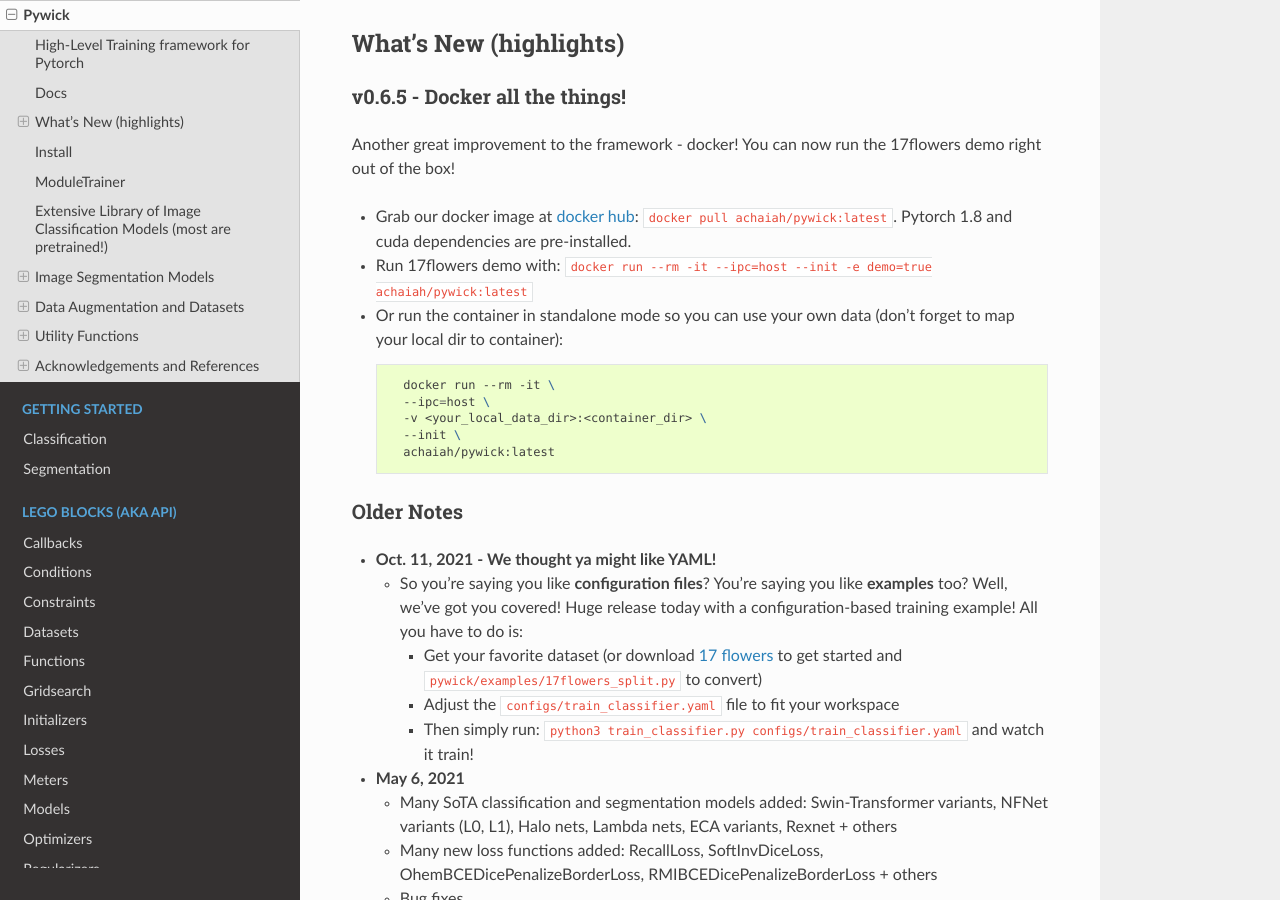
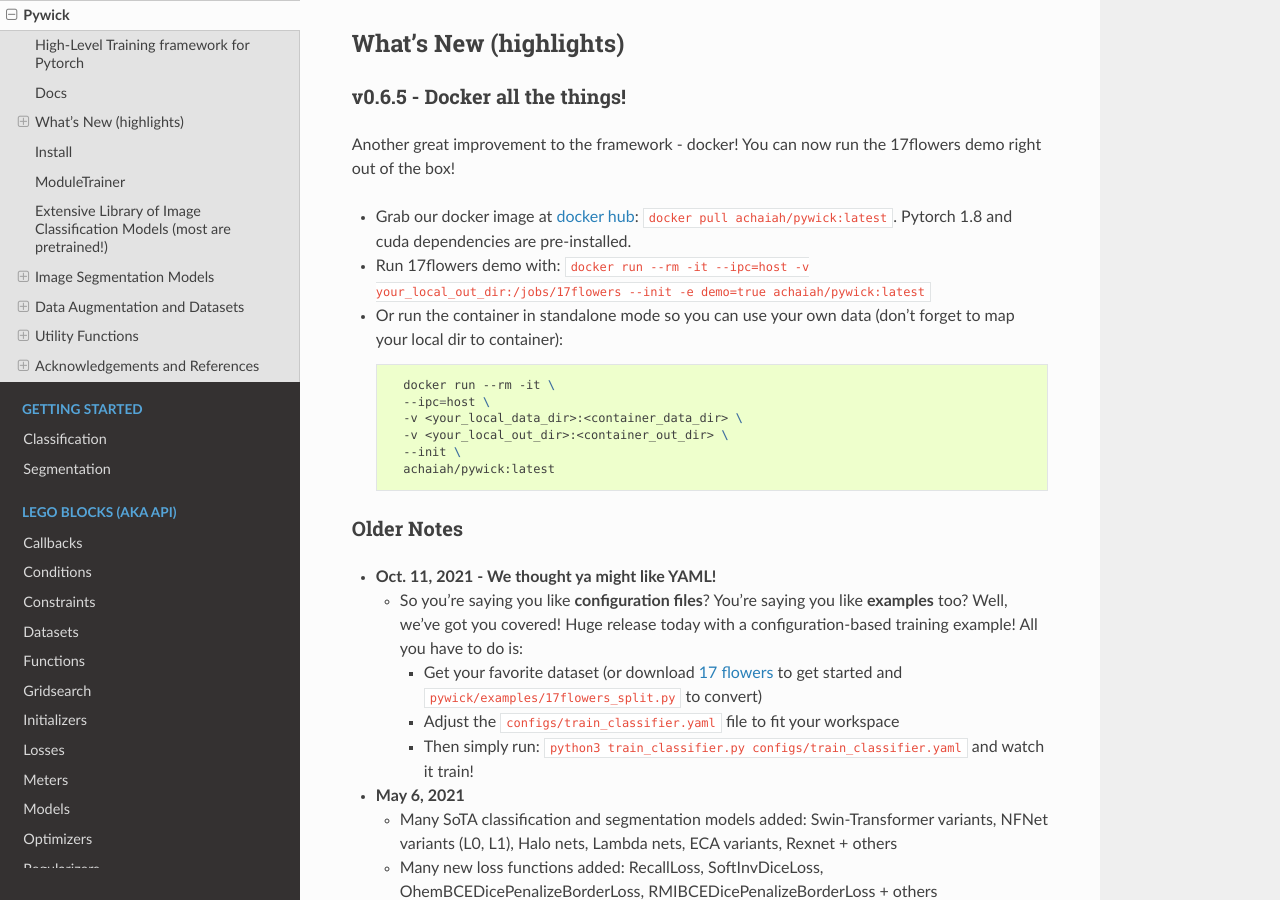
Before and after one commit to achaiah/pywick, a Sphinx documentation site: the page built from docs/source/README.md, in a window 1280 px wide and 900 px high, scrolled down 893 px. Built offline with Sphinx 7.4.7 and the Read the Docs theme 2.0.0, drawn with Linux system fonts in a browser that asks for light colours.

Commit message:
small fixes

````diff
--- a/docs/source/README.md
+++ b/docs/source/README.md
@@ -39,12 +39,13 @@ Hey, [check this out](https://pywick.readthedocs.io/en/latest/), we now have [do
 ### v0.6.5 - Docker all the things!
 Another great improvement to the framework - docker! You can now run the 17flowers demo right out of the box!
   - Grab our docker image at [docker hub](https://hub.docker.com/repository/docker/achaiah/pywick): `docker pull achaiah/pywick:latest`. Pytorch 1.8 and cuda dependencies are pre-installed.
-  - Run 17flowers demo with: `docker run --rm -it --ipc=host --init -e demo=true achaiah/pywick:latest`
+  - Run 17flowers demo with: `docker run --rm -it --ipc=host -v your_local_out_dir:/jobs/17flowers --init -e demo=true achaiah/pywick:latest`
   - Or run the container in standalone mode so you can use your own data (don't forget to map your local dir to container):
     ```bash
       docker run --rm -it \
       --ipc=host \
-      -v <your_local_data_dir>:<container_dir> \
+      -v <your_local_data_dir>:<container_data_dir> \
+      -v <your_local_out_dir>:<container_out_dir> \
       --init \
       achaiah/pywick:latest
     ```
````
Also changed, not shown: README.md (+3 -2 lines), 4 other files.
